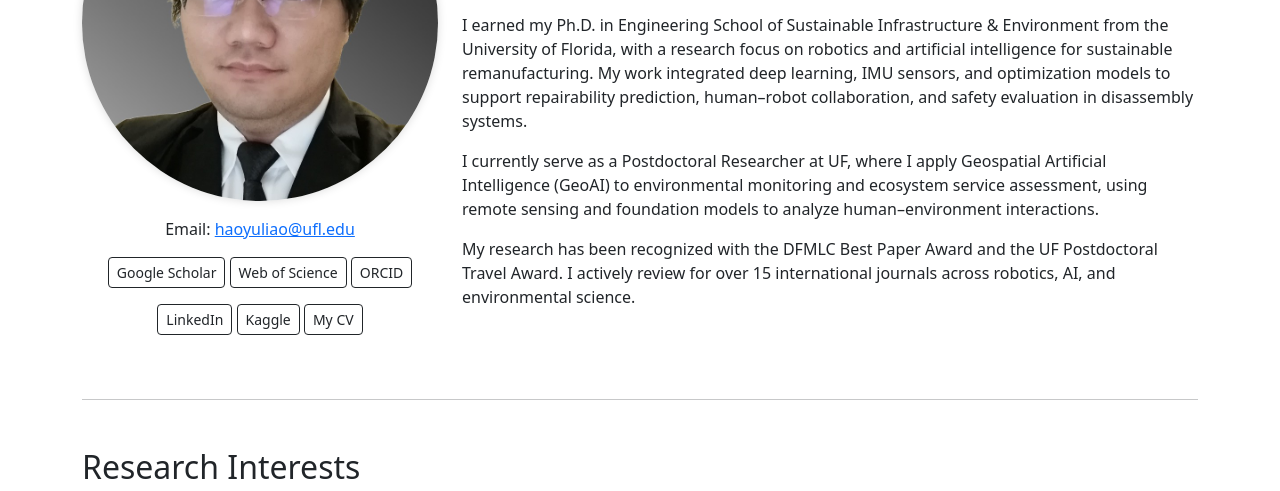
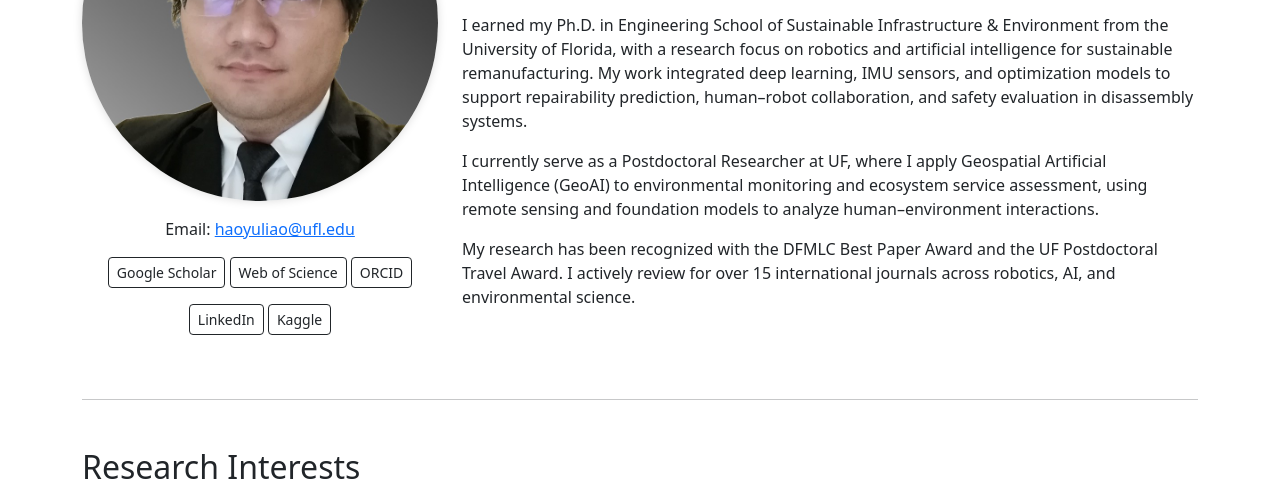
Before and after one commit to haoyuliao/haoyuliao.github.io, a plain HTML site: page index.html in a window 1280 px wide. Shown: the part 273-764 px from the top of the page. Drawn offline with nearby package versions, Linux system fonts and the light colour scheme.

Commit message:
Update index.html

```diff
--- a/index.html
+++ b/index.html
@@ -74,7 +74,7 @@
                             target="_blank"
                             >Kaggle</a
                         >
-                        <a href="./assets/home/CV-HY.pdf" class="btn btn-outline-dark btn-sm" target="_blank">My CV</a>
+<!--                         <a href="./assets/home/CV-HY.pdf" class="btn btn-outline-dark btn-sm" target="_blank">My CV</a> -->
                     </p>
                 </div>
                 <div class="col-md-8">
```
